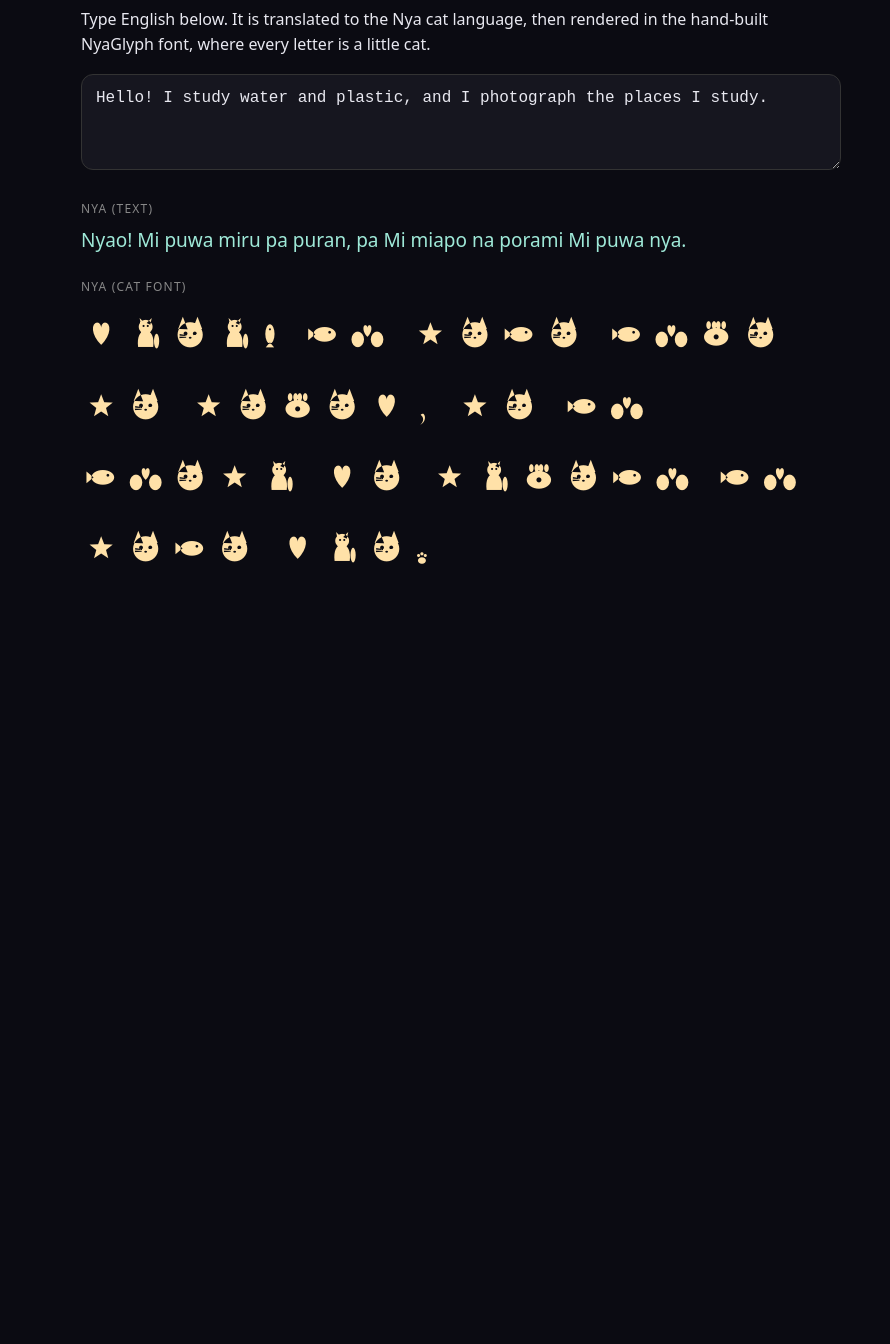
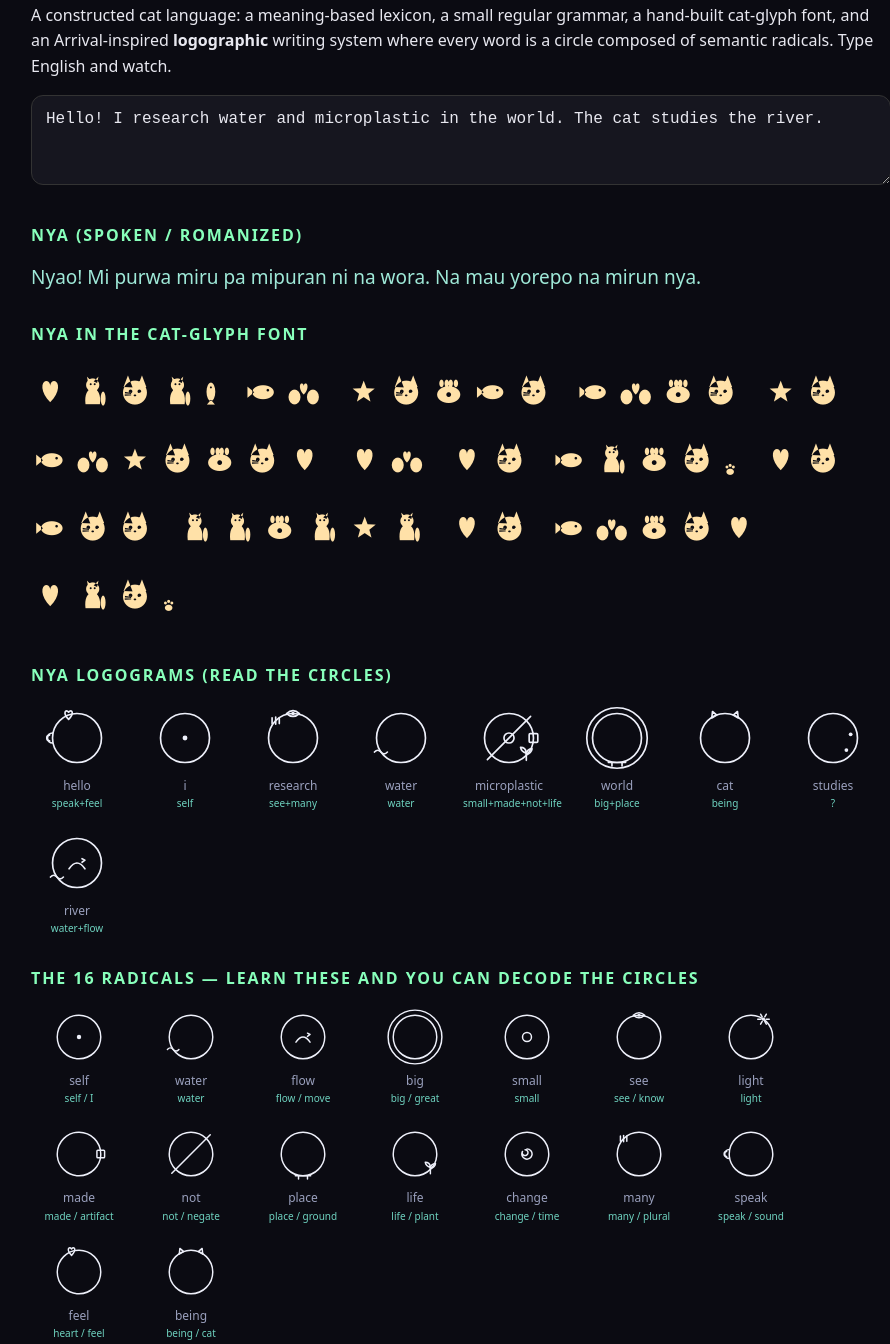
Before and after one commit to syydaniel/nyalang, a website: page demo/index.html in a window 1280 px wide. Shown: the part 114-1458 px from the top of the page, without its empty margins (179-1069 px from the left). Before the commit the page ends 800 px from the top, so only its background shows below. Drawn offline with Linux system fonts and the light colour scheme.

Commit message:
Add Arrival-inspired logographic writing system
- nya/logogram.mjs: 16 semantic radicals + compositional concept dictionary +
  circular logogram renderer (SVG). Words are transparent compositions of
  radicals (river = water + flow, microplastic = small + made + not + life), so
  the script is decipherable by logic, not sound. Grammar shown in the ring
  (plural = dashed outer ring); unknown words fall back to hash-placed marks.
- demo: now renders Nya text + cat font + logograms + a decodable radical legend
- README: logogram spec, radical table, and a culture note

Co-Authored-By: Claude Opus 4.8 (1M context) <noreply@anthropic.com>

```diff
--- a/demo/index.html
+++ b/demo/index.html
@@ -3,49 +3,63 @@
 <head>
   <meta charset="utf-8" />
   <meta name="viewport" content="width=device-width, initial-scale=1" />
-  <title>Nya · 猫猫语 demo</title>
+  <title>Nya · 猫猫语</title>
   <style>
-    @font-face {
-      font-family: 'NyaGlyph';
-      src: url('../font/nyaglyph.woff') format('woff');
-    }
-    body {
-      background: #0b0b12; color: #e8e8f0;
-      font-family: system-ui, sans-serif;
-      max-width: 760px; margin: 48px auto; padding: 0 20px; line-height: 1.6;
-    }
-    h1 { font-weight: 600; }
-    textarea {
-      width: 100%; height: 96px; font-size: 16px; box-sizing: border-box;
-      background: #16161f; color: #e8e8f0; border: 1px solid #333;
-      border-radius: 12px; padding: 14px; resize: vertical;
-    }
-    .label { font-size: 12px; letter-spacing: .1em; text-transform: uppercase; color: #888; margin-top: 22px; }
-    .nya { font-size: 19px; color: #9fe9d8; margin-top: 6px; }
-    .cats { font-family: 'NyaGlyph', system-ui; font-size: 42px; line-height: 1.7; color: #ffe1a8; letter-spacing: .08em; margin-top: 6px; }
+    @font-face { font-family: 'NyaGlyph'; src: url('../font/nyaglyph.woff') format('woff'); }
+    :root { color: #eef0fa; }
+    body { background: #0b0b12; color: #e8e8f0; font-family: system-ui, sans-serif; max-width: 860px; margin: 44px auto; padding: 0 20px; line-height: 1.6; }
+    h1 { font-weight: 600; } h2 { font-weight: 600; font-size: 1rem; letter-spacing: .12em; text-transform: uppercase; color: #8fb; margin-top: 30px; }
+    textarea { width: 100%; height: 90px; box-sizing: border-box; font-size: 16px; background: #16161f; color: #e8e8f0; border: 1px solid #333; border-radius: 12px; padding: 14px; resize: vertical; }
+    .nya { font-size: 19px; color: #9fe9d8; }
+    .cats { font-family: 'NyaGlyph', system-ui; font-size: 40px; line-height: 1.7; color: #ffe1a8; letter-spacing: .08em; }
+    .logos, .legend { display: flex; flex-wrap: wrap; gap: 16px; color: #eef0fa; }
+    .item { text-align: center; width: 92px; }
+    .item .w { font-size: 12px; color: #9aa0bd; margin-top: 2px; }
+    .item .r { font-size: 10px; color: #6fd3c0; }
+    .legend .item { width: 96px; }
+    svg { display: block; margin: 0 auto; }
   </style>
 </head>
 <body>
   <h1>Nya · 猫猫语</h1>
-  <p>Type English below. It is translated to the Nya cat language, then rendered in the hand-built NyaGlyph font, where every letter is a little cat.</p>
-  <textarea id="in">Hello! I study water and plastic, and I photograph the places I study.</textarea>
-  <div class="label">Nya (text)</div>
+  <p>A constructed cat language: a meaning-based lexicon, a small regular grammar, a hand-built cat-glyph font, and an Arrival-inspired <b>logographic</b> writing system where every word is a circle composed of semantic radicals. Type English and watch.</p>
+
+  <textarea id="in">Hello! I research water and microplastic in the world. The cat studies the river.</textarea>
+
+  <h2>Nya (spoken / romanized)</h2>
   <div class="nya" id="nya"></div>
-  <div class="label">Nya (cat font)</div>
+
+  <h2>Nya in the cat-glyph font</h2>
   <div class="cats" id="cats"></div>
+
+  <h2>Nya logograms (read the circles)</h2>
+  <div class="logos" id="logos"></div>
+
+  <h2>The 16 radicals — learn these and you can decode the circles</h2>
+  <div class="legend" id="legend"></div>
 
   <script type="module">
     import { translate } from '../nya/nya.mjs';
+    import { glyphsForPhrase, renderGlyph, RADICAL_GLOSSES } from '../nya/logogram.mjs';
     const inp = document.getElementById('in');
-    const nya = document.getElementById('nya');
-    const cats = document.getElementById('cats');
+    const elNya = document.getElementById('nya');
+    const elCats = document.getElementById('cats');
+    const elLogos = document.getElementById('logos');
+
     function update() {
       const t = translate(inp.value);
-      nya.textContent = t;
-      cats.textContent = t;
+      elNya.textContent = t;
+      elCats.textContent = t;
+      elLogos.innerHTML = glyphsForPhrase(inp.value, { size: 72 })
+        .map((g) => `<div class="item">${g.svg}<div class="w">${g.word}</div><div class="r">${g.radicals.join('+') || '?'}</div></div>`)
+        .join('');
     }
     inp.addEventListener('input', update);
     update();
+
+    document.getElementById('legend').innerHTML = Object.entries(RADICAL_GLOSSES)
+      .map(([id, gloss]) => `<div class="item">${renderGlyph([id], { size: 64 })}<div class="w">${id}</div><div class="r">${gloss}</div></div>`)
+      .join('');
   </script>
 </body>
 </html>
--- /dev/null
+++ b/nya/logogram.mjs
@@ -0,0 +1,137 @@
+// Nya logograms — an Arrival-inspired, compositional writing system.
+//
+// Idea (and the key to decipherability): meaning is NOT phonetic. Each concept
+// is a circular logogram built from a small set of ~16 semantic RADICALS
+// (atomic ideas: self, water, see, big, small, made, flow, place, life...).
+// Complex concepts are transparent compositions of radicals, so a reader who
+// learns the ~16 marks can reverse-engineer most words by pure logic:
+//
+//   water = ~        river = water + flow        world = big + place
+//   see = eye        research = see + many        university = place + see
+//   plastic = made + not + life     microplastic = small + plastic
+//
+// Grammar is shown by the ring itself: a plural gets a second outer ring, a
+// question opens a gap, emphasis thickens the stroke. The layout is holistic
+// (marks sit around one ring at fixed clock positions), not linear, echoing the
+// non-linear logograms of the film.
+//
+// renderGlyph(conceptId, opts) -> standalone <svg> string.
+// glyphFor(englishWord)        -> {concept, radicals, svg} (with phonetic
+//                                 fallback so any word still renders).
+
+const C = 50, R = 34;            // ring centre + radius (viewBox 0..100)
+const deg = (d) => (d * Math.PI) / 180;
+const at = (angle, rad = R) => [C + rad * Math.cos(deg(angle)), C - rad * Math.sin(deg(angle))];
+
+// ---------- radicals: gloss + a small stroke mark drawn at (x,y) ----------
+// Each draw(x,y) returns SVG markup centred on the anchor point.
+const RADICALS = {
+  self:   { gloss: 'self / I',        anchor: 'center', draw: (x, y) => `<circle cx="${x}" cy="${y}" r="3.4" fill="currentColor" stroke="none"/>` },
+  water:  { gloss: 'water',           anchor: 215,      draw: (x, y) => `<path d="M${x - 9} ${y} q4.5 -5 9 0 q4.5 5 9 0"/>` },
+  flow:   { gloss: 'flow / move',     anchor: 'center', draw: (x, y) => `<path d="M${x - 11} ${y + 8} q11 -16 22 0"/><path d="M${x + 7} ${y - 6} l4 2 l-4 3"/>` },
+  big:    { gloss: 'big / great',     anchor: 'ring',   draw: () => `<circle cx="${C}" cy="${C}" r="${R + 8}"/>` },
+  small:  { gloss: 'small',           anchor: 'center', draw: (x, y) => `<circle cx="${x}" cy="${y}" r="7"/>` },
+  see:    { gloss: 'see / know',      anchor: 90,       draw: (x, y) => `<path d="M${x - 9} ${y} q9 -8 18 0 q-9 8 -18 0z"/><circle cx="${x}" cy="${y}" r="2.4" fill="currentColor" stroke="none"/>` },
+  light:  { gloss: 'light',           anchor: 55,       draw: (x, y) => `<circle cx="${x}" cy="${y}" r="2.6" fill="currentColor" stroke="none"/>${[0, 60, 120, 180, 240, 300].map(a => `<line x1="${x + 4 * Math.cos(deg(a))}" y1="${y - 4 * Math.sin(deg(a))}" x2="${x + 9 * Math.cos(deg(a))}" y2="${y - 9 * Math.sin(deg(a))}"/>`).join('')}` },
+  made:   { gloss: 'made / artifact', anchor: 0,        draw: (x, y) => `<rect x="${x - 6}" y="${y - 6}" width="12" height="12" rx="1.5"/>` },
+  not:    { gloss: 'not / negate',    anchor: 'ring',   draw: () => `<line x1="${C - R + 4}" y1="${C + R - 4}" x2="${C + R - 4}" y2="${C - R + 4}"/>` },
+  place:  { gloss: 'place / ground',  anchor: 270,      draw: (x, y) => `<line x1="${x - 12}" y1="${y}" x2="${x + 12}" y2="${y}"/><line x1="${x - 7}" y1="${y}" x2="${x - 7}" y2="${y + 5}"/><line x1="${x + 7}" y1="${y}" x2="${x + 7}" y2="${y + 5}"/>` },
+  life:   { gloss: 'life / plant',    anchor: 315,      draw: (x, y) => `<path d="M${x} ${y + 7} l0 -12"/><path d="M${x} ${y - 3} q-7 -2 -8 -8 q7 0 8 7"/><path d="M${x} ${y - 1} q7 -2 8 -8 q-7 0 -8 7"/>` },
+  change: { gloss: 'change / time',   anchor: 'center', draw: (x, y) => `<path d="M${x} ${y - 8} a8 8 0 1 1 -7 4 a4.5 4.5 0 1 0 4 -2.5"/>` },
+  many:   { gloss: 'many / plural',   anchor: 135,      draw: (x, y) => `<line x1="${x - 5}" y1="${y - 4}" x2="${x - 5}" y2="${y + 4}"/><line x1="${x}" y1="${y - 5}" x2="${x}" y2="${y + 5}"/><line x1="${x + 5}" y1="${y - 4}" x2="${x + 5}" y2="${y + 4}"/>` },
+  speak:  { gloss: 'speak / sound',   anchor: 180,      draw: (x, y) => `<path d="M${x} ${y - 7} a7 7 0 0 0 0 14"/><path d="M${x - 4} ${y - 4} a4 4 0 0 0 0 8"/>` },
+  feel:   { gloss: 'heart / feel',    anchor: 110,      draw: (x, y) => `<path d="M${x} ${y + 6} C ${x - 9} ${y - 3}, ${x - 4} ${y - 9}, ${x} ${y - 4} C ${x + 4} ${y - 9}, ${x + 9} ${y - 3}, ${x} ${y + 6} Z"/>` },
+  being:  { gloss: 'being / cat',     anchor: 'ears',   draw: () => { const [lx, ly] = at(115); const [rx, ry] = at(65); return `<path d="M${lx - 4} ${ly + 3} l1 -9 l6 5z"/><path d="M${rx + 4} ${ry + 3} l-1 -9 l-6 5z"/>`; } }
+};
+
+export const RADICAL_GLOSSES = Object.fromEntries(Object.entries(RADICALS).map(([k, v]) => [k, v.gloss]));
+
+// ---------- concepts: meaning -> radical composition (the dictionary) ----------
+export const CONCEPTS = {
+  self: ['self'], i: ['self'], me: ['self'], my: ['self'], we: ['self', 'many'], you: ['self', 'speak'],
+  water: ['water'], river: ['water', 'flow'], sea: ['water', 'big'], rain: ['water', 'light'],
+  big: ['big'], small: ['small'], micro: ['small'], many: ['many'], all: ['big', 'many'], one: ['self'],
+  see: ['see'], know: ['see'], study: ['see', 'self'], research: ['see', 'many'], think: ['see', 'change'],
+  light: ['light'], photo: ['light', 'made'], photograph: ['light', 'made'], photography: ['light', 'made', 'many'],
+  made: ['made'], build: ['made', 'self'], plastic: ['made', 'not', 'life'], microplastic: ['small', 'made', 'not', 'life'],
+  place: ['place'], home: ['place', 'feel'], city: ['place', 'many'], country: ['place', 'big'], world: ['big', 'place'],
+  university: ['place', 'see'], field: ['place', 'life'], map: ['place', 'see', 'small'],
+  life: ['life'], forest: ['life', 'many'], plant: ['life'], cat: ['being'], animal: ['being'],
+  flow: ['flow'], journey: ['flow', 'self'], change: ['change'], time: ['change'], year: ['change', 'big'],
+  speak: ['speak'], talk: ['speak', 'self'], contact: ['speak', 'flow'], hello: ['speak', 'feel'],
+  comment: ['speak', 'made'], note: ['speak', 'small'], journal: ['speak', 'many'],
+  feel: ['feel'], love: ['feel', 'big'], like: ['feel'], good: ['feel'],
+  master: ['see', 'big'], graduate: ['see', 'big', 'change'], education: ['see', 'place'],
+  question: ['speak', 'change'], system: ['flow', 'many'], global: ['big'], landscape: ['place', 'big'],
+  pressure: ['big', 'flow'], not: ['not'], no: ['not']
+};
+
+// English lemma -> concept key (handles a few synonyms / plurals)
+const LEMMA = {
+  countries: 'country', universities: 'university', systems: 'system', places: 'place',
+  photographs: 'photo', photos: 'photo', notes: 'note', rivers: 'river', cats: 'cat',
+  microplastics: 'microplastic', plastics: 'plastic', forests: 'forest', years: 'year',
+  comments: 'comment', maps: 'map'
+};
+
+// deterministic fallback: a ring with hash-placed dots (distinct, not semantic)
+function hashWord(w) {
+  let h = 2166136261;
+  for (let i = 0; i < w.length; i++) { h ^= w.charCodeAt(i); h = Math.imul(h, 16777619) >>> 0; }
+  return h >>> 0;
+}
+function fallbackMarks(w) {
+  let h = hashWord(w);
+  const n = 2 + (h % 3);
+  let m = '';
+  for (let i = 0; i < n; i++) {
+    const a = (h % 360); h = Math.floor(h / 360) + 97 * (i + 1);
+    const [x, y] = at(a, R - 9);
+    m += `<circle cx="${x.toFixed(1)}" cy="${y.toFixed(1)}" r="2.6" fill="currentColor" stroke="none"/>`;
+  }
+  return m;
+}
+
+function marksFor(radicals) {
+  return radicals.map((id) => {
+    const r = RADICALS[id];
+    if (!r) return '';
+    if (r.anchor === 'center') return r.draw(C, C);
+    if (r.anchor === 'ring' || r.anchor === 'ears') return r.draw();
+    const [x, y] = at(r.anchor);
+    return r.draw(x, y);
+  }).join('');
+}
+
+export function renderGlyph(radicalsOrConcept, opts = {}) {
+  const radicals = Array.isArray(radicalsOrConcept) ? radicalsOrConcept : (CONCEPTS[radicalsOrConcept] || []);
+  const plural = opts.plural;
+  const size = opts.size || 64;
+  const ring = `<circle cx="${C}" cy="${C}" r="${R}"/>`;
+  const outer = plural ? `<circle cx="${C}" cy="${C}" r="${R + 5}" stroke-dasharray="2 4"/>` : '';
+  const body = radicals.length ? marksFor(radicals) : (opts.fallback ? fallbackMarks(opts.fallback) : '');
+  return `<svg viewBox="0 0 100 100" width="${size}" height="${size}" role="img" aria-label="${opts.label || ''}" xmlns="http://www.w3.org/2000/svg"><g fill="none" stroke="currentColor" stroke-width="2.3" stroke-linecap="round" stroke-linejoin="round">${ring}${outer}${body}</g></svg>`;
+}
+
+export function glyphFor(englishWord, opts = {}) {
+  const raw = englishWord.toLowerCase().replace(/[^a-z]/g, '');
+  let key = CONCEPTS[raw] ? raw : LEMMA[raw];
+  let plural = false;
+  if (!key && raw.endsWith('s') && CONCEPTS[raw.slice(0, -1)]) { key = raw.slice(0, -1); plural = true; }
+  const radicals = key ? CONCEPTS[key] : [];
+  return {
+    word: englishWord, concept: key || null, radicals,
+    svg: renderGlyph(radicals, { ...opts, plural, fallback: key ? null : raw, label: key || raw })
+  };
+}
+
+// Skip pure grammatical words when drawing a phrase as logograms.
+const SKIP = new Set(['a', 'an', 'the', 'and', 'or', 'of', 'to', 'in', 'on', 'is', 'are', 'with', 'for', 'as', 'at', 'by']);
+
+export function glyphsForPhrase(text, opts = {}) {
+  return (text.toLowerCase().match(/[a-z]+/g) || [])
+    .filter((w) => !SKIP.has(w))
+    .map((w) => glyphFor(w, opts));
+}
+
+export default { RADICALS: RADICAL_GLOSSES, CONCEPTS, renderGlyph, glyphFor, glyphsForPhrase };
```
Also changed, not shown: README.md, 1 other file.
